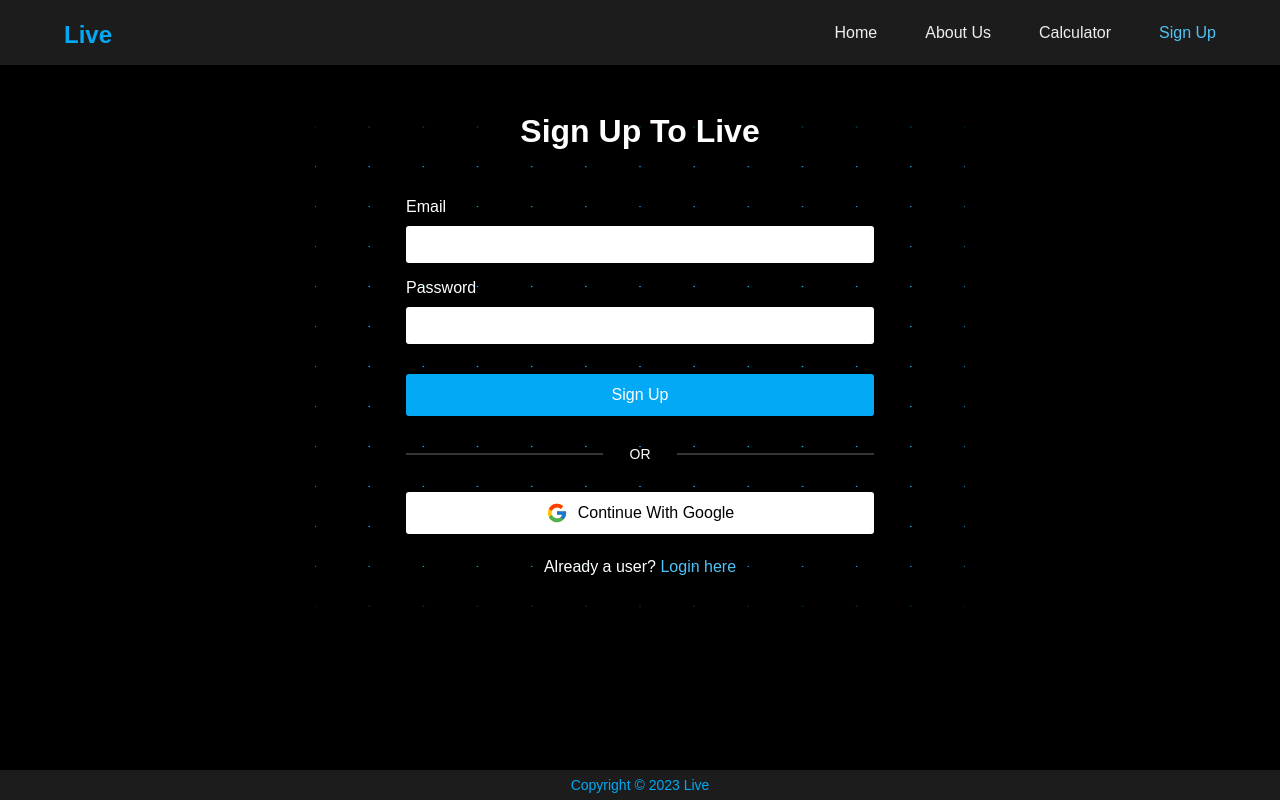
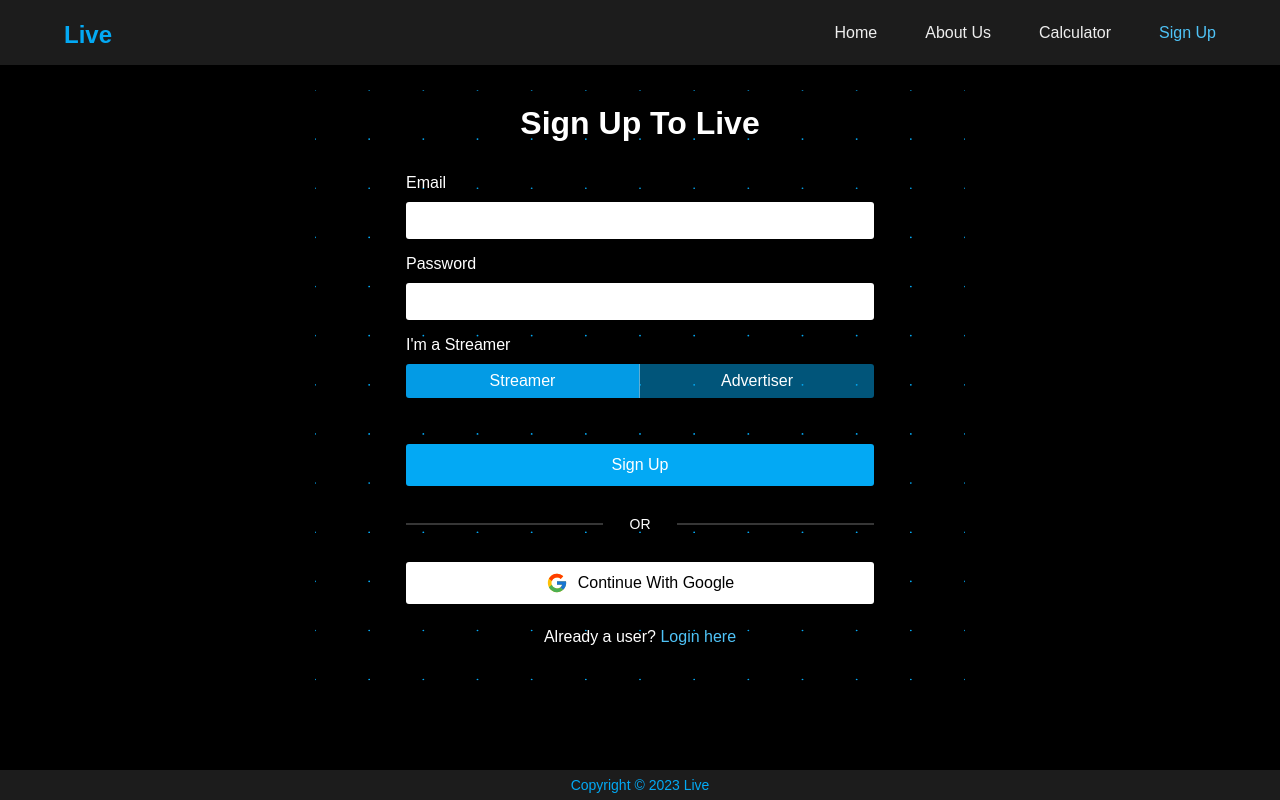
Before and after one commit to bhavesh-chaudhari/strimit, a Next.js app in the folder client/: page /signup in a window 1280 px wide. Built offline with nearby package versions, Linux system fonts and the light colour scheme; no server answers.

Commit message:
modify signup form, add tally form

```diff
--- a/client/src/components/PrivateRoute.tsx
+++ b/client/src/components/PrivateRoute.tsx
@@ -21,6 +21,9 @@ const PrivateRoute = ({ protectedRoutes, children }: Props) => {
         await router.replace("/signup");
         setIsLoading(false);
       }
+      else{
+        setIsLoading(false)
+      }
     }
     protect()
   }, []);
--- a/client/src/components/auth/AuthForm.tsx
+++ b/client/src/components/auth/AuthForm.tsx
@@ -10,11 +10,13 @@ import { ScaleLoader } from "react-spinners";
 const initialFormValues = {
   email: "",
   password: "",
+  type: "",
 };
 
 interface FormValues {
   email: string;
   password: string;
+  type?: string
 }
 
 const Fields = ({
@@ -24,7 +26,6 @@ const Fields = ({
   formValues: FormValues;
   setFormValues: React.Dispatch<React.SetStateAction<FormValues>>;
 }) => {
-
   const handleChange = (e: React.ChangeEvent<HTMLInputElement>) => {
     const name = e.target.name;
     const value = e.target.value;
@@ -50,7 +51,7 @@ const Fields = ({
           onChange={handleChange}
           name="password"
           id="password"
-          type="text"
+          type="password"
           required
         />
       </div>
@@ -61,11 +62,23 @@ const Fields = ({
 const AuthForm = ({ isSignUp }: { isSignUp: boolean }) => {
   const [formValues, setFormValues] = useState<FormValues>(initialFormValues);
 
-  const { mutate: login, isLoading: loginLoading, isError: loginError, isSuccess: loginSuccess } = useLogin();
+  const [tabIndex, setTabIndex] = useState<number>(0);
 
-  const { mutate: signup, isLoading: signupLoading, isError: signupError, isSuccess: signupSuccess } = useSignup();
+  const {
+    mutate: login,
+    isLoading: loginLoading,
+    isError: loginError,
+    isSuccess: loginSuccess,
+  } = useLogin();
 
-  console.log(loginLoading)
+  const {
+    mutate: signup,
+    isLoading: signupLoading,
+    isError: signupError,
+    isSuccess: signupSuccess,
+  } = useSignup();
+
+  console.log(loginLoading);
 
   const handleSubmit = (e: React.FormEvent) => {
     console.log(formValues);
@@ -75,6 +88,7 @@ const AuthForm = ({ isSignUp }: { isSignUp: boolean }) => {
       signup(formValues);
     } else {
       // login user
+      delete formValues["type"]
       login(formValues);
     }
   };
@@ -87,7 +101,51 @@ const AuthForm = ({ isSignUp }: { isSignUp: boolean }) => {
             formValues={formValues}
             setFormValues={setFormValues}
           ></Fields>
-          <button>{loginLoading || signupLoading ? <ScaleLoader height={15} color="white" ></ScaleLoader> : isSignUp ? "Sign Up" : "Login"}</button>
+          {isSignUp && (
+            <div className={styles["tabs-container"]}>
+              <p>
+                I'm {tabIndex === 0 && "a Streamer"}{" "}
+                {tabIndex === 1 && "an Advertiser"}
+              </p>{" "}
+              <div className={styles["tabs"]}>
+                <div
+                  onClick={() => {
+                    setTabIndex(0);
+                    setFormValues({ ...formValues, type: "streamer" });
+                  }}
+                  className={
+                    tabIndex === 0
+                      ? `${styles["tab"]} ${styles["active"]}`
+                      : styles["tab"]
+                  }
+                >
+                  Streamer
+                </div>
+                <div
+                  onClick={() => {
+                    setTabIndex(1);
+                    setFormValues({ ...formValues, type: "advertiser" });
+                  }}
+                  className={
+                    tabIndex === 1
+                      ? `${styles["tab"]} ${styles["active"]}`
+                      : styles["tab"]
+                  }
+                >
+                  Advertiser
+                </div>
+              </div>
+            </div>
+          )}
+          <button>
+            {loginLoading || signupLoading ? (
+              <ScaleLoader height={15} color="white"></ScaleLoader>
+            ) : isSignUp ? (
+              "Sign Up"
+            ) : (
+              "Login"
+            )}
+          </button>
           <div className={styles["separator"]}>
             <p>OR</p>
           </div>
--- a/client/src/hooks/useAuth.ts
+++ b/client/src/hooks/useAuth.ts
@@ -25,7 +25,7 @@ export const useLogin = () => {
       console.log(data);
       if (data.status === 200) {
         addUserToLocalStorage(data.data);
-        router.replace("/");
+        router.replace("/streamer-form");
         toast("Logged In", {
           type: "success",
           position: "bottom-right",
@@ -44,11 +44,14 @@ export const useSignup = () => {
       console.log(data);
       if (data.status === 200) {
         addUserToLocalStorage(data.data);
-        router.replace("/");
+        router.replace("/streamer-form");
          toast("Signed Up Successfully", {
            type: "success",
-           position: "bottom-right",
+           position: "top-right",
            theme: "dark",
+           style: {
+            marginTop: "5rem"
+           }
          });
       }
     },
--- a/client/src/layouts/PageLayout.tsx
+++ b/client/src/layouts/PageLayout.tsx
@@ -15,9 +15,9 @@ const PageLayout = ({ children }: Props): JSX.Element => {
 
   const currentPagePath = router.pathname
 
-  const noFooterPages = ["/signup", "/login"]
+  const noFooterPages = ["/signup", "/login", "/streamer-form"]
 
-  const protectedRoutes = ["/dashboard"]
+  const protectedRoutes = ["/dashboard", "/streamer-form"];
 
   return (
     <PrivateRoute protectedRoutes={protectedRoutes}>
--- /dev/null
+++ b/client/src/styles/StreamerForm.module.scss
@@ -0,0 +1,11 @@
+.container{
+    height: calc(100vh - 95px);
+    position: relative;
+    iframe{
+        width: 100%;
+        height: 100%;
+        position: absolute;
+        top: 0;
+        left: 0;
+    }
+}
--- a/client/src/styles/auth/AuthForm.module.scss
+++ b/client/src/styles/auth/AuthForm.module.scss
@@ -2,6 +2,37 @@
   width: 100%;
     z-index: 1;
     position: relative;
+    .tabs-container{
+      gap: 10px;
+      display: flex;
+      flex-direction: column;
+      margin-bottom: 1rem;
+      .tabs{
+      display: flex;
+      width: 100%;
+      justify-content: center;
+      align-items: center;
+      border-radius: 3px;
+      overflow: hidden;
+      & > div:nth-of-type(1){
+        border-right: 1px solid rgba($color: silver, $alpha: 0.5);
+      }
+      .tab{
+        background: rgba($color: $blue-500, $alpha: 0.5);
+        cursor: pointer;
+        padding: 8px;
+        color: white;
+        width: 50%;
+        text-align: center;
+        transition: all 0.3s ease;
+      }
+      .active{
+        background: $blue-600;
+        transition: all 0.3s ease;
+        opacity: 1;
+      }
+    }
+    }
   .content {
     .form {
       display: flex;
--- a/client/src/styles/auth/AuthMain.module.scss
+++ b/client/src/styles/auth/AuthMain.module.scss
@@ -2,7 +2,7 @@
   display: flex;
   justify-content: center;
   min-height: calc(100vh - 65px - 30px);
-  padding-top: 3rem;
+  padding-top: 2.5rem;
   position: relative;
   z-index: 1;
   .content {
@@ -13,7 +13,7 @@
     width: 90%;
     max-width: 1200px;
     .heading {
-      margin-bottom: 2rem;
+      margin-bottom: 1rem;
     }
     .form {
       position: relative;
```
Also changed, not shown: client/src/pages/streamer-form.tsx (added, +45 -0 lines), 2 other files (tests, documents, lock files or other folders).
